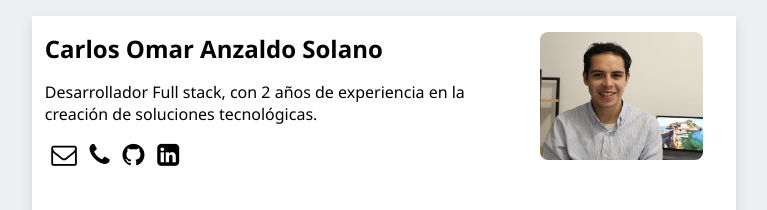
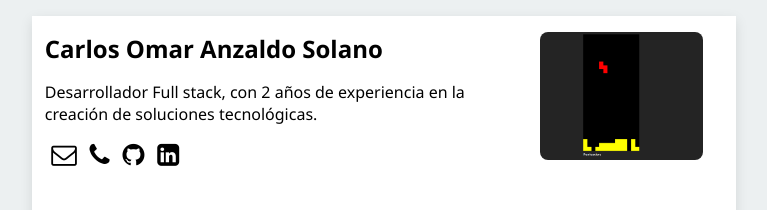
Before and after one commit to Edimburgo1498/profile, a React (Vite) app: page / in a window 1280 px wide. Shown: the top 210 px of the page, without its empty margins (256-1023 px from the left). Built offline with nearby package versions, Linux system fonts and the light colour scheme; the HTML template or start-up script is replaced by a standard one.

Commit message:
Update App.tsx

```diff
--- a/src/App.tsx
+++ b/src/App.tsx
@@ -48,7 +48,7 @@ function App() {
             </div>
           </div>
           <div className="facebook" id="facebook" ref={elemet}>
-            <img src="../../public/perfil.jpg" className="img" />
+            <img src="../../public/Tetris.png" className="img" />
           </div>
         </section>
         <section className="article-2">
```
